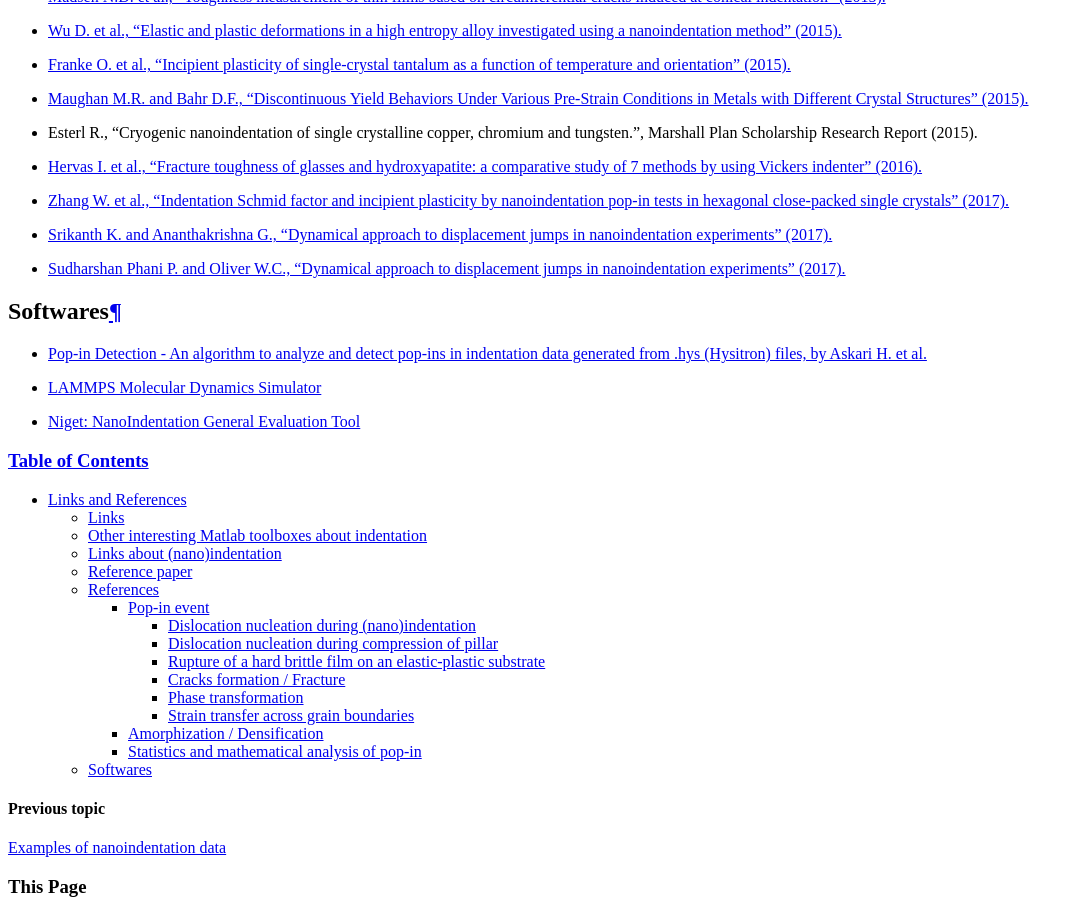
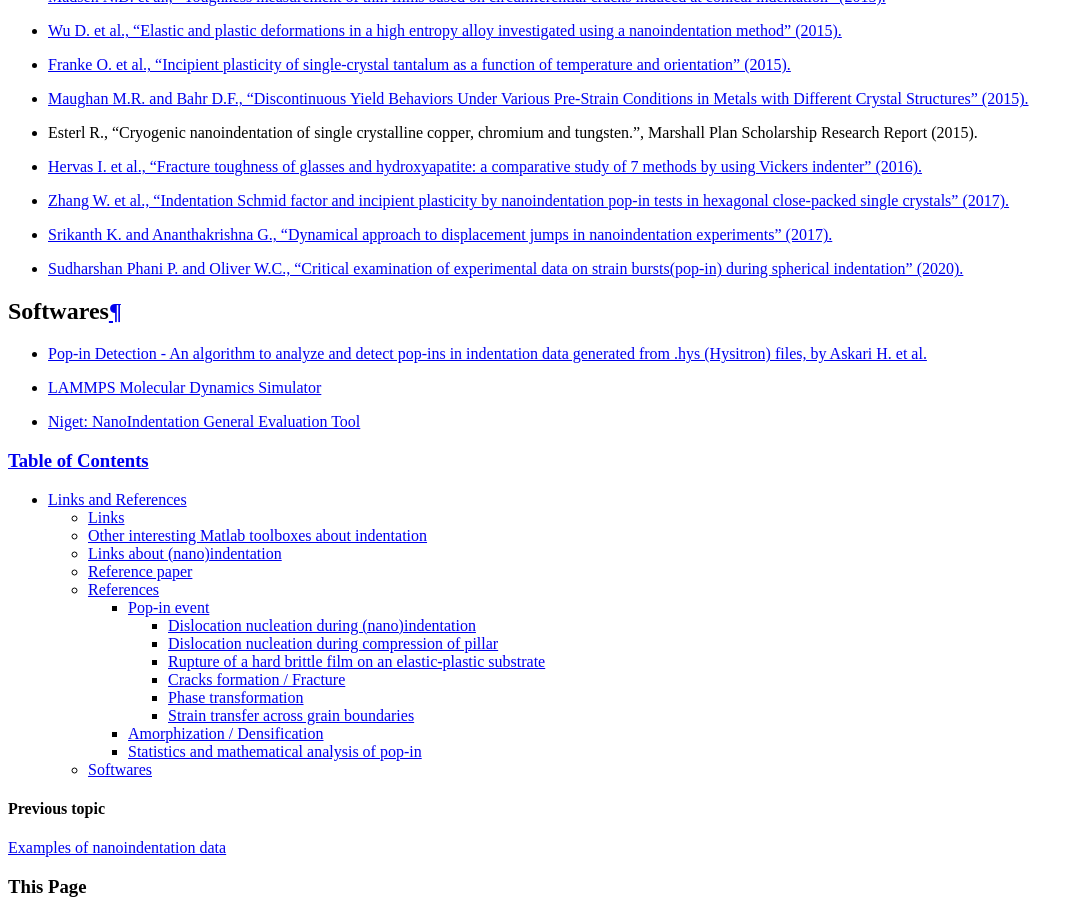
Before and after one commit to DavidMercier/PopIn, a Sphinx documentation site: the page built from doc/links_ref.rst, in a window 1280 px wide and 900 px high, scrolled down 8980 px. Shown: the whole window, without its empty margins (0-1084 px from the left). Built offline with Sphinx 7.4.7, drawn with Linux system fonts in a browser that asks for light colours; comment, search, counter and statistics services are not loaded.

Commit message:
Update links_ref.rst

```diff
--- a/doc/links_ref.rst
+++ b/doc/links_ref.rst
@@ -301,7 +301,7 @@ Statistics and mathematical analysis of pop-in
 * `Hervas I. et al., "Fracture toughness of glasses and hydroxyapatite: a comparative study of 7 methods by using Vickers indenter" (2016). <https://doi.org/10.1016/j.ceramint.2016.05.030>`_
 * `Zhang W. et al., "Indentation Schmid factor and incipient plasticity by nanoindentation pop-in tests in hexagonal close-packed single crystals" (2017). <https://doi.org/10.1016/j.actamat.2017.05.058>`_
 * `Srikanth K. and Ananthakrishna G., "Dynamical approach to displacement jumps in nanoindentation experiments" (2017). <https://doi.org/10.1103/PhysRevB.95.014107>`_
-* `Sudharshan Phani P. and Oliver W.C., "Dynamical approach to displacement jumps in nanoindentation experiments" (2017). <https://doi.org/10.1103/PhysRevB.95.014107>`_
+* `Sudharshan Phani P. and Oliver W.C., "Critical examination of experimental data on strain bursts(pop-in) during spherical indentation" (2020). <https://doi.org/10.1557/jmr.2019.416>`_
 
 Softwares
 ###########
```
